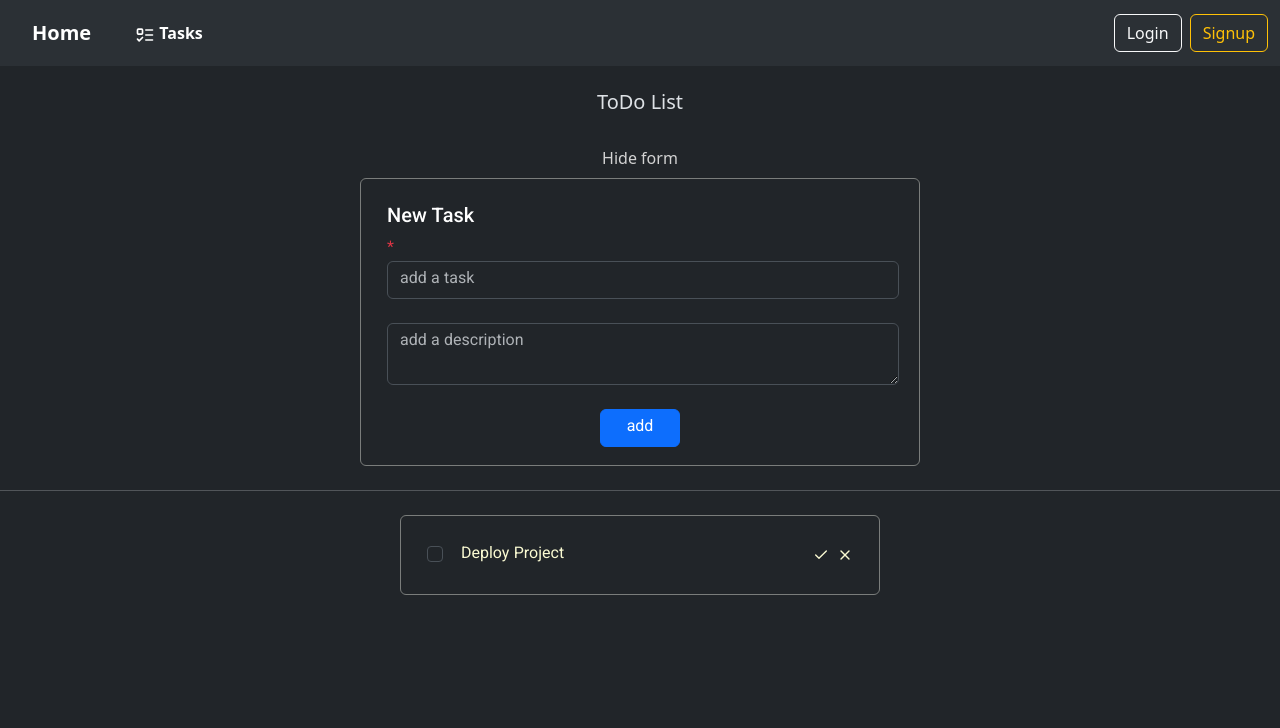
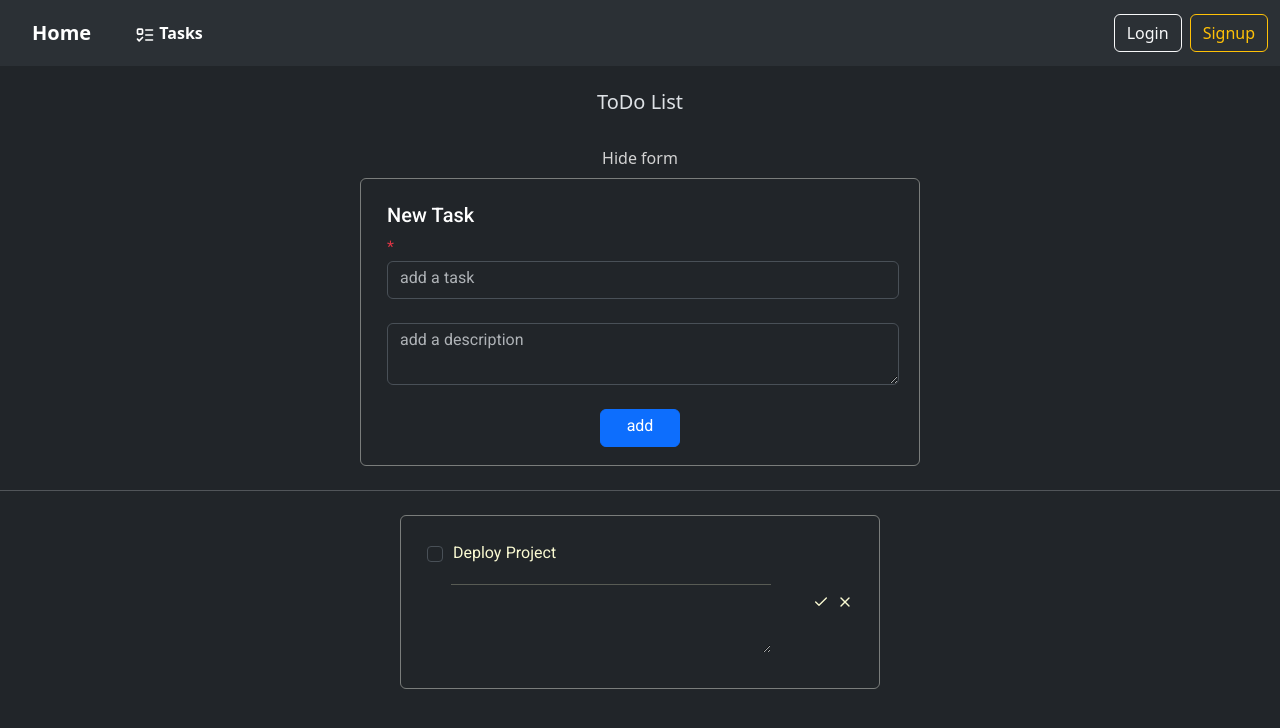
Before and after one commit to MohammadSobhanSt/TodoList, a Vue app in the folder frontend/: page /tasks in a window 1280 px wide. Both pictures are taken after a click on the icon 821 px from the left and 555 px from the top of the page. Shown: the top 728 px of the page. Built offline with nearby package versions, Linux system fonts and the light colour scheme.

Commit message:
now, users can edit the description

```diff
--- a/frontend/src/views/Tasks.vue
+++ b/frontend/src/views/Tasks.vue
@@ -87,15 +87,19 @@ const vFocus = {
                 <div class="card">
                     <div class="card-body">
                         <div class="d-flex justify-content-between align-items-center">
-                            <div class="d-flex align-items-center">
+                            <div class="d-flex align-items-start">
                                 <div class="form-check">
                                     <input class="form-check-input" type="checkbox" v-model="element.completed"/>
                                 </div>
-                                <label v-if="editingTaskId !== element.id" class="mx-2">
+                                <label v-if="editingTaskId !== element.id">
                                     <s v-if="element.completed">{{ element.title }}</s>
                                     <span v-else>{{ element.title }}</span>
                                 </label>
-                                <input type="text" class="editInput mx-2" id="editInput" v-else v-focus v-model="element.title" @keyup.enter="editingTaskId = null" @blur="editingTaskId = null"/>
+                                <div v-else class="editInput">
+                                  <input type="text" class="editInput" v-focus v-model="element.title" @keyup.enter="editingTaskId = null"/>
+                                  <hr>
+                                  <textarea class="editInput" v-model="element.description"></textarea>
+                                </div>
                             </div>
                             <div class="d-flex gap-2 align-items-center" v-if="editingTaskId !== element.id">
                                 <SquarePen size="16" id="squarePen" @click="editingTaskId = element.id"/>
@@ -106,7 +110,7 @@ const vFocus = {
                                 <X size="16" id="shredder" @click="editingTaskId = null"/>
                             </div>
                         </div>
-                        <div v-show="element.showDescription">
+                        <div v-show="element.showDescription && editingTaskId === null">
                             <hr style="width: 7rem;">{{ element.description }}
                         </div>
                     </div>
```
